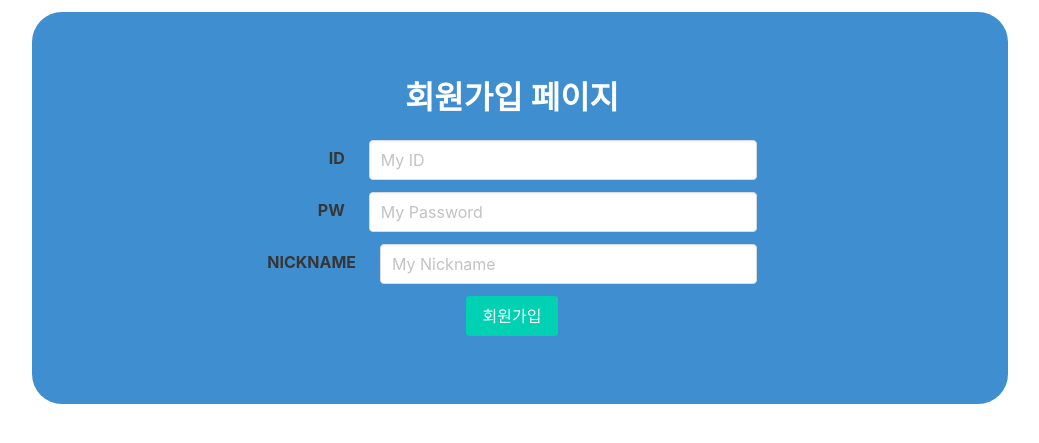
After one commit to OolongTea620/web-mini-project, a Flask app: page /register in a window 1280 px wide. The commit adds this page. Shown: the top 443 px of the page, without its empty margins (120-1159 px from the left). Run offline with Flask 3, Linux system fonts and the light colour scheme; some libraries are stand-ins or nearby versions.

Commit message:
로그인,회원가입

```diff
--- a/app.py
+++ b/app.py
@@ -8,13 +8,34 @@ ca = certifi.where()
 
 import time
 
-DB_URL='mongodb+srv://seungitnow:tmd123@cluster0.qg1bilm.mongodb.net/?retryWrites=true&w=majority'
-client = MongoClient(DB_URL,tlsCAFile=ca)
-db = client.dbseungitnow
+client = MongoClient('mongodb+srv://test:sparta@cluster0.xyzecw1.mongodb.net/?retryWrites=true&w=majority',tlsCAFile=ca)
+db = client.dbsparta
+
+SECRET_KEY = 'SPARTA'
+
+import jwt
+
+import datetime
+
+import hashlib
 
 @app.route('/')
 def home():
     return render_template('index.html')
+
+@app.route('/auth')
+def token_received_home():
+    token_receive = request.cookies.get('mytoken')
+
+    try:
+        payload = jwt.decode(token_receive, SECRET_KEY, algorithms=['HS256'])
+        user_info = db.user.find_one({"id": payload['id']})
+        return render_template('index.html', nickname=user_info["nick"])
+    except jwt.ExpiredSignatureError:
+        return render_template('index.html')
+    except jwt.exceptions.DecodeError:
+        return render_template('index.html')
+
 
 @app.route('/home', methods=["GET"])
 def return_videos():
@@ -33,5 +54,70 @@ def return_videos():
 
 # 로직 추가
 
+@app.route('/login')
+def login():
+    msg = request.args.get("msg")
+    return render_template('login.html', msg=msg)
+
+
+@app.route('/register')
+def register():
+    return render_template('register.html')
+
+@app.route('/api/register', methods=['POST'])
+def api_register():
+    id_receive = request.form['id_give']
+    pw_receive = request.form['pw_give']
+    nickname_receive = request.form['nickname_give']
+
+    id_check = db.user.find_one({'id': id_receive})
+
+    if id_check is None:
+        pw_hash = hashlib.sha256(pw_receive.encode('utf-8')).hexdigest()
+
+        db.user.insert_one({'id': id_receive, 'pw': pw_hash, 'nick': nickname_receive})
+
+        return jsonify({'result': 'success'})
+
+    else:
+        return jsonify({'result': 'fail', 'msg': '중복된 아이디가 존재합니다.'})
+
+@app.route('/api/login', methods=['POST'])
+def api_login():
+    id_receive = request.form['id_give']
+    pw_receive = request.form['pw_give']
+
+    pw_hash = hashlib.sha256(pw_receive.encode('utf-8')).hexdigest()
+
+    result = db.user.find_one({'id': id_receive, 'pw': pw_hash})
+
+    if result is not None:
+        payload = {
+            'id': id_receive,
+            'exp': datetime.datetime.utcnow() + datetime.timedelta(seconds=10)
+        }
+        token = jwt.encode(payload, SECRET_KEY, algorithm='HS256')
+
+        return jsonify({'result': 'success', 'token': token})
+    else:
+        return jsonify({'result': 'fail', 'msg': '아이디/비밀번호가 일치하지 않습니다.'})
+
+
+@app.route('/api/nick', methods=['GET'])
+def api_valid():
+    token_receive = request.cookies.get('mytoken')
+
+    try:
+        payload = jwt.decode(token_receive, SECRET_KEY, algorithms=['HS256'])
+        print(payload)
+
+        userinfo = db.user.find_one({'id': payload['id']}, {'_id': 0})
+        return jsonify({'result': 'success', 'nickname': userinfo['nick']})
+    except jwt.ExpiredSignatureError:
+        return jsonify({'result': 'fail', 'msg': '로그인 시간이 만료되었습니다.'})
+    except jwt.exceptions.DecodeError:
+        return jsonify({'result': 'fail', 'msg': '로그인 정보가 존재하지 않습니다.'})
+
+
 if __name__ == '__main__':
-    app.run('0.0.0.0', port=5000, debug=True)
+    app.run('0.0.0.0', port=5001, debug=True)
--- /dev/null
+++ b/templates/register.html
@@ -0,0 +1,110 @@
+<!doctype html>
+<html lang="en">
+
+<head>
+
+    <!-- Webpage Title -->
+    <title>회원가입 페이지</title>
+
+    <!-- Required meta tags -->
+    <meta charset="utf-8">
+    <meta name="viewport" content="width=device-width, initial-scale=1, shrink-to-fit=no">
+
+    <!-- Bulma CSS -->
+    <link rel="stylesheet" href="https://cdn.jsdelivr.net/npm/bulma@0.9.1/css/bulma.min.css">
+    <!-- JS -->
+    <script src="https://ajax.googleapis.com/ajax/libs/jquery/3.4.1/jquery.min.js"></script>
+    <script src="https://cdnjs.cloudflare.com/ajax/libs/jquery-cookie/1.4.1/jquery.cookie.js"></script>
+
+    <script>
+        // 간단한 회원가입 함수입니다.
+        // 아이디, 비밀번호, 닉네임을 받아 DB에 저장합니다.
+        function register() {
+            let id = $('#userid').val();
+            let pw = $('#userpw').val();
+            let nickname = $('#usernick').val();
+
+            if (id.trim() === '' || pw.trim() === '' || nickname.trim() === '') {
+                alert('값을 입력해주세요.');
+                return;
+            }
+
+            $.ajax({
+                type: "POST",
+                url: "/api/register",
+                data: {
+                    id_give: id,
+                    pw_give: pw,
+                    nickname_give: nickname
+                },
+                success: function (response) {
+                    if (response['result'] == 'success') {
+                        alert('회원가입이 완료되었습니다.')
+                        window.location.href = '/login'
+                    } else {
+                        alert(response['msg'])
+                    }
+                }
+            })
+        }
+
+        function validateForm(){
+
+        }
+
+    </script>
+</head>
+
+<body>
+    <div style="width: 1000px; margin: auto;">
+        <div class="tile is-parent">
+            <article class="tile is-child notification is-info" style="border-radius: 30px;"s>
+                <div class="section has-text-centered">
+                    <h1 class="title">회원가입 페이지</h1>
+                    <div class="container" style="width:60%">
+                        <div class="field is-horizontal">
+                            <div class="field-label is-normal">
+                                <label class="label" for="userid">ID</label>
+                            </div>
+                            <div class="field-body">
+                                <div class="field">
+                                    <div class="control">
+                                        <input type="text" class="input" id="userid" aria-describedby="emailHelp"
+                                            placeholder="My ID">
+                                    </div>
+                                </div>
+                            </div>
+                        </div>
+                        <div class="field is-horizontal">
+                            <div class="field-label is-normal">
+                                <label class="label" for="userpw">PW</label>
+                            </div>
+                            <div class="field-body">
+                                <div class="field">
+                                    <div class="control">
+                                        <input type="password" class="input" id="userpw" placeholder="My Password">
+                                    </div>
+                                </div>
+                            </div>
+                        </div>
+                        <div class="field is-horizontal">
+                            <div class="field-label is-normal">
+                                <label class="label" for="usernick">NICKNAME</label>
+                            </div>
+                            <div class="field-body">
+                                <div class="field">
+                                    <div class="control">
+                                        <input type="text" class="input" id="usernick" placeholder="My Nickname">
+                                    </div>
+                                </div>
+                            </div>
+                        </div>
+                        <button class="button is-primary" onclick="register()">회원가입</button>
+                    </div>
+                </div>
+            </article>
+        </div>
+    </div>
+</body>
+
+</html>
```
Also changed, not shown: templates/index.html (+27 -3 lines), templates/login.html (added, +84 -0 lines), README.md.
